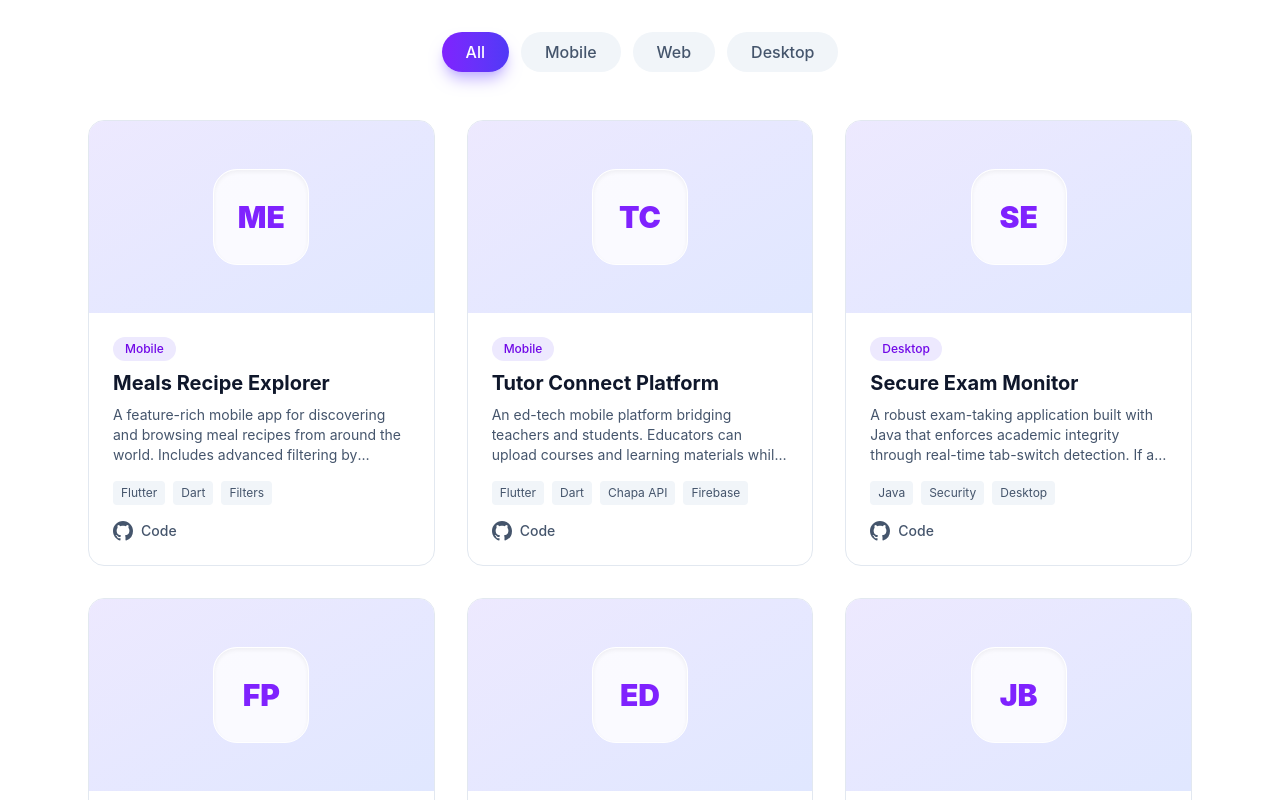
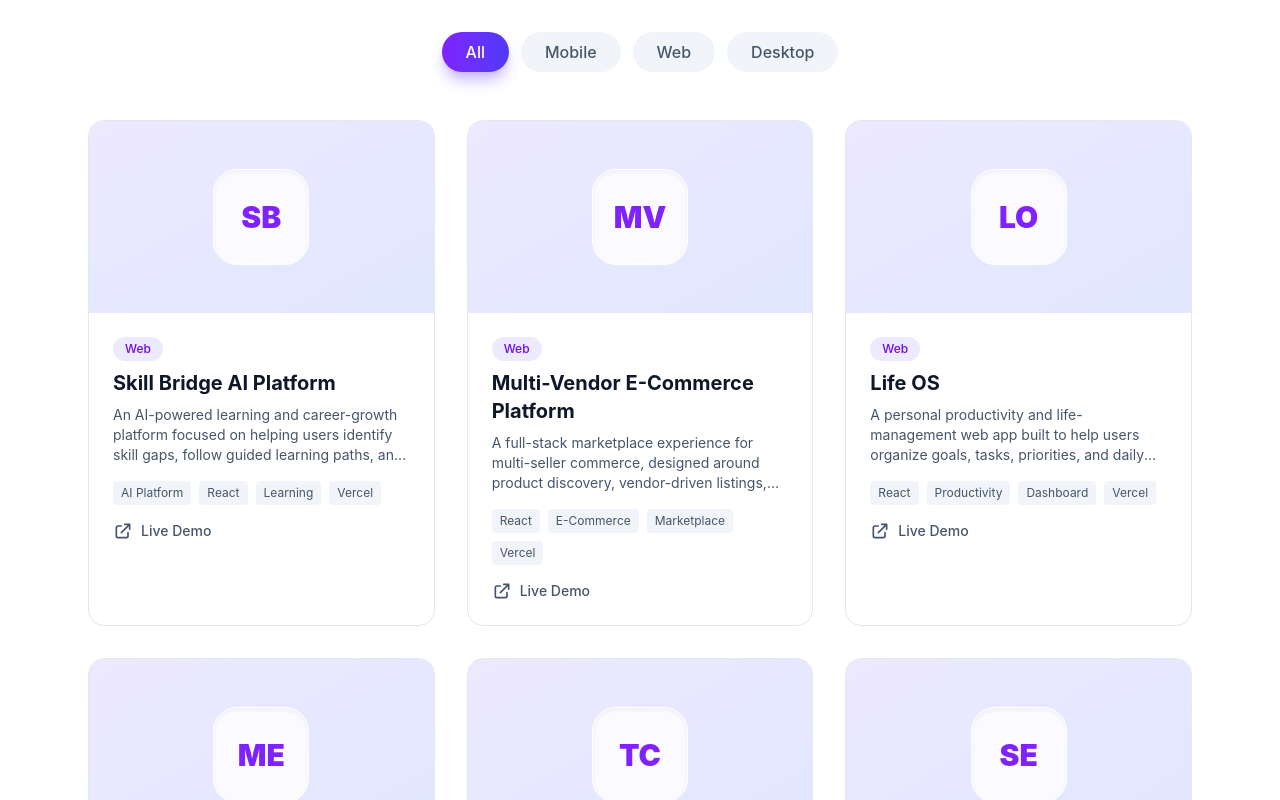
Before and after one commit to abdu2030/Portfolio-Website, a React (Vite) app: page / in a window 1280 px wide. Shown: the part 3240-4040 px from the top of the page. Built offline with nearby package versions, Linux system fonts and the light colour scheme.

Commit message:
Add latest portfolio projects

```diff
--- a/src/components/Projects.tsx
+++ b/src/components/Projects.tsx
@@ -16,6 +16,36 @@ export default function Projects() {
   const [hoveredProject, setHoveredProject] = useState<number | null>(null);
 
   const projects: Project[] = [
+    {
+      id: 10,
+      title: 'Skill Bridge AI Platform',
+      description:
+        'An AI-powered learning and career-growth platform focused on helping users identify skill gaps, follow guided learning paths, and connect their progress to practical opportunities. The project demonstrates modern SaaS-style product design with a strong emphasis on personalized development and clear user workflows.',
+      image: 'SB',
+      tags: ['AI Platform', 'React', 'Learning', 'Vercel'],
+      category: 'Web',
+      demo: 'https://skill-bridge-ai-platform-af28-5kt7iz9s6-abdu2030s-projects.vercel.app/',
+    },
+    {
+      id: 8,
+      title: 'Multi-Vendor E-Commerce Platform',
+      description:
+        'A full-stack marketplace experience for multi-seller commerce, designed around product discovery, vendor-driven listings, and a modern storefront flow. The project highlights scalable e-commerce UI patterns, catalog browsing, and the foundation for managing sellers, products, and customer purchasing journeys.',
+      image: 'MV',
+      tags: ['React', 'E-Commerce', 'Marketplace', 'Vercel'],
+      category: 'Web',
+      demo: 'https://multi-vendor-e-commerce-platform-we.vercel.app/',
+    },
+    {
+      id: 9,
+      title: 'Life OS',
+      description:
+        'A personal productivity and life-management web app built to help users organize goals, tasks, priorities, and daily progress in one focused workspace. The interface is structured for clarity, giving users a practical dashboard for planning, tracking, and staying consistent with important routines.',
+      image: 'LO',
+      tags: ['React', 'Productivity', 'Dashboard', 'Vercel'],
+      category: 'Web',
+      demo: 'https://life-os-two-red.vercel.app/',
+    },
     {
       id: 1,
       title: 'Meals Recipe Explorer',
```
